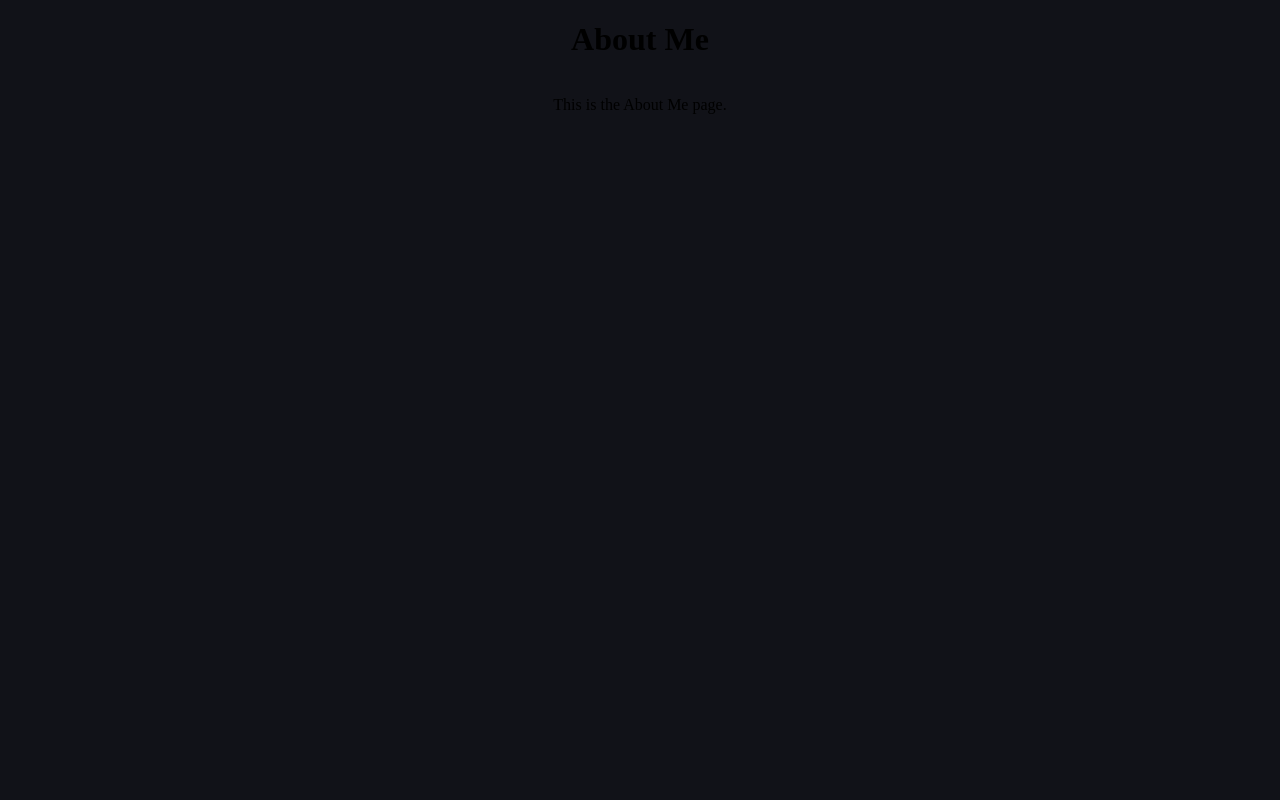
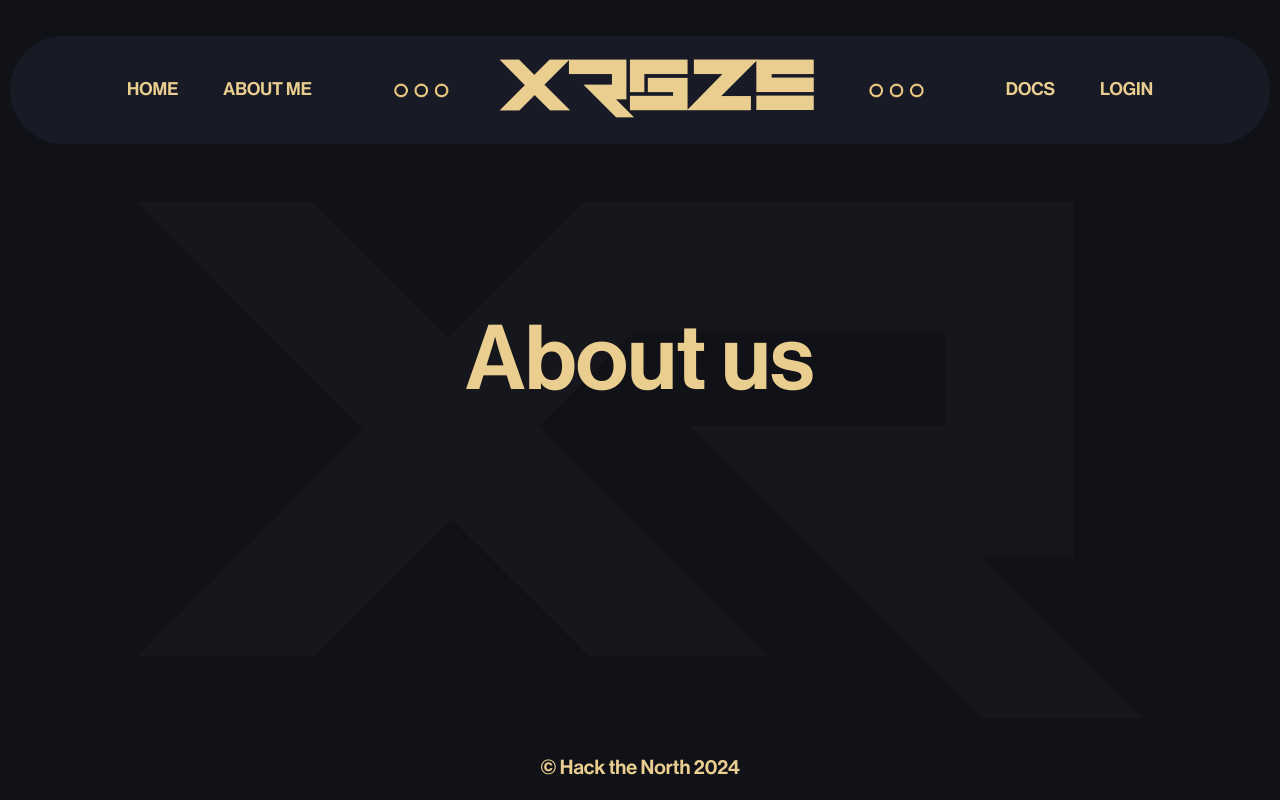
Before and after one commit to Gurvirr/XRSZE-Hack-the-North-2024, a plain HTML site: page about.html in a window 1280 px wide. Drawn offline with Linux system fonts and the light colour scheme.

Commit message:
Formatted sub-pages

```diff
--- a/about.html
+++ b/about.html
@@ -2,9 +2,34 @@
 <html>
 <head>
     <link rel="stylesheet" href="styles.css" />
+    <link rel="icon" href="./assets/images/favicon.png" type="image/x-icon" />
+    <title>About us</title>
 </head>
 <body>
-    <h1>About Me</h1>
-    <p>This is the About Me page.</p>
+    <div class="rounded_rectangle">
+        <div class="left-menu">
+            <a href="index.html"><p>HOME</p></a>
+            <a href="about.html"><p>ABOUT ME</p></a>
+        </div>
+
+        <div class="center-section">
+            <img src="./assets/images/header_dots.png" alt="Header Dots Left" />
+            <p class="center-text">XRSZE</p>
+            <img src="./assets/images/header_dots.png" alt="Header Dots Right" />
+        </div>
+
+        <div class="right-menu">
+            <a href="docs.html"><p>DOCS</p></a>
+            <a href="login.html"><p>LOGIN</p></a>
+        </div>
+    </div>
+
+    <div class="footer">
+        © Hack the North 2024
+    </div>
+
+    <img src="./assets/images/background_logo.png" alt="Background Logo" class="background-logo" />
+
+    <div class="welcome-text">About us</div>
 </body>
 </html>
```
Also changed, not shown: docs.html (+27 -2 lines), index.html (+2 -0 lines), login.html (+27 -2 lines), assets/images/favicon.png (added).
